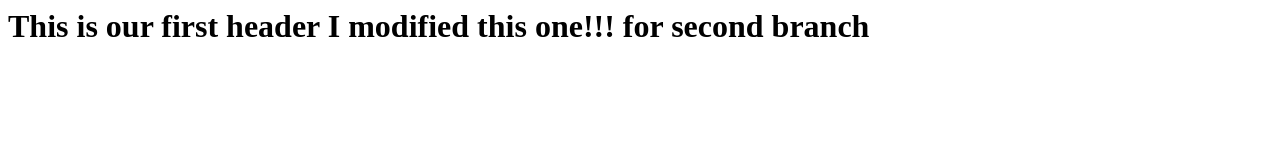
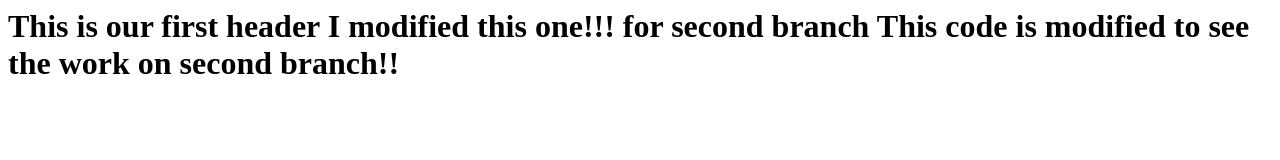
Before and after one commit to kaurChatha/app1, a plain HTML site: page index.html in a window 1280 px wide. Drawn offline with Linux system fonts and the light colour scheme.

Commit message:
file modified for second branch

```diff
--- a/index.html
+++ b/index.html
@@ -2,4 +2,5 @@
     This
      is our first header
      I  modified this one!!! for second branch
+     This code is modified to see the work on second branch!!
 </h1>
```
